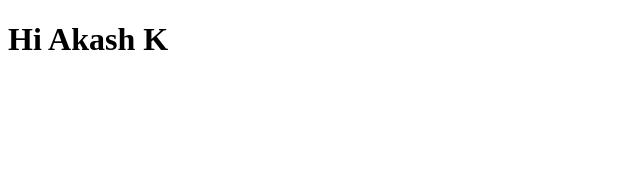
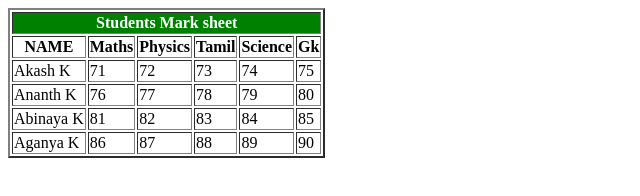
Before and after one commit to K-Akashh/HTML, a plain HTML site: page table.html in a window 1280 px wide. Shown: the whole page, without its empty margins (0-640 px from the left). Drawn offline with Linux system fonts and the light colour scheme.

Commit message:
created new table

```diff
--- a/table.html
+++ b/table.html
@@ -3,9 +3,59 @@
 <head>
     <meta charset="UTF-8">
     <meta name="viewport" content="width=device-width, initial-scale=1.0">
-    <title>Document</title>
+    <title>HTML</title>
 </head>
 <body>
-    <h1>Hi Akash K</h1>
+    <Table BORDER="2" 2px solid black; border-collapse: collapse;>
+        <tr>
+            <th colspan="6" style="background-color: green ;color: white;">Students Mark sheet</th>
+        </tr>
+        <tr>
+            <TH>NAME</TH>
+            <TH>Maths</TH>
+            <TH>Physics</TH>
+            <TH>Tamil</TH>
+            <TH>Science</TH>
+             <TH>Gk</TH>
+        </tr>
+        <tr>
+            <td>Akash K</td>
+            <td>71</td>
+            <td>72</td>
+            <td>73</td>
+            <td>74</td>
+            <td>75</td>
+
+        </tr>
+        <tr>
+            <td>Ananth K</td>
+            <td>76</td>
+            <td>77</td>
+            <td>78</td>
+            <td>79</td>
+            <td>80</td>
+
+        </tr>
+
+        <tr>
+            <td>Abinaya K</td>
+            <td>81</td>
+            <td>82</td>
+            <td>83</td>
+            <td>84</td>
+            <td>85</td>
+
+        </tr>
+        <tr>
+            <td>Aganya K</td>
+            <td>86</td>
+            <td>87</td>
+            <td>88</td>
+            <td>89</td>
+            <td>90</td>
+
+        </tr>
+
+    </Table>
 </body>
 </html>
```
Also changed, not shown: index.html (line endings or trailing spaces).
